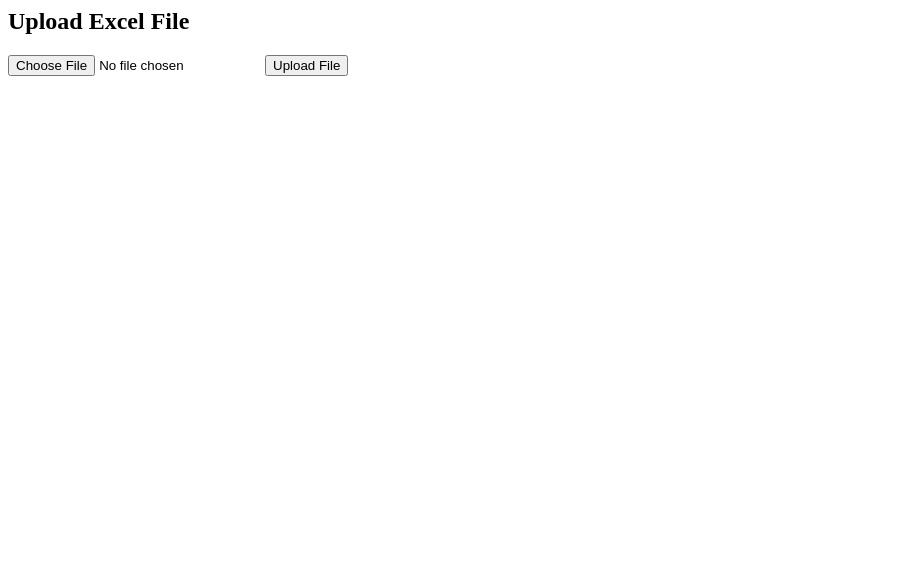
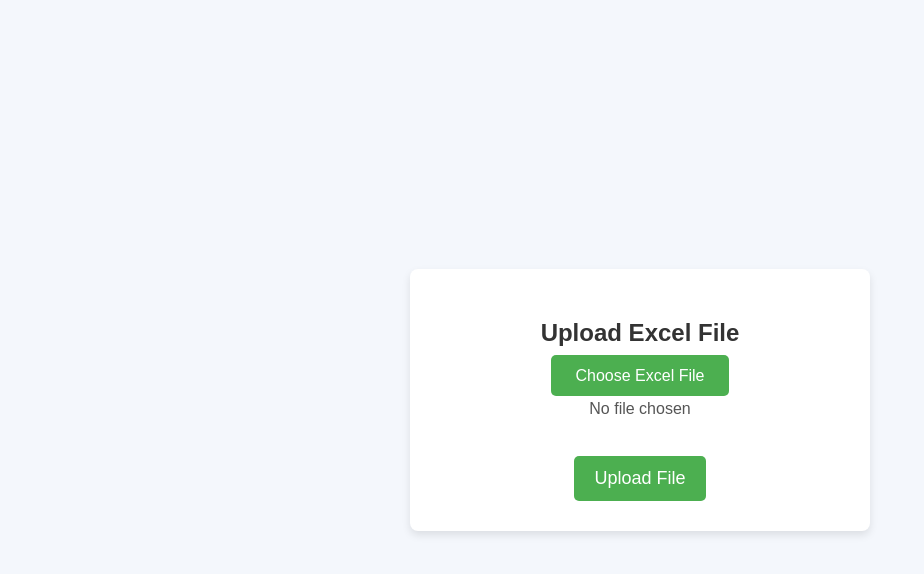
Before and after one commit to Seb19861986/convert_excel, a plain HTML site: page index.html in a window 1280 px wide. Shown: the whole page, without its empty margins (0-924 px from the left). Drawn offline with Linux system fonts and the light colour scheme.

Commit message:
Update index.html

```diff
--- a/index.html
+++ b/index.html
@@ -1,7 +1,99 @@
-<html><body>
-    <h2>Upload Excel File</h2>
-    <form action="/upload" method="post" enctype="multipart/form-data">
-        <input type="file" name="file" />
-        <input type="submit" value="Upload File" />
-    </form>
-</body></html>
+<!DOCTYPE html>
+<html lang="en">
+<head>
+    <meta charset="UTF-8">
+    <meta name="viewport" content="width=device-width, initial-scale=1.0">
+    <title>Upload Excel File</title>
+    <style>
+        body {
+            font-family: 'Arial', sans-serif;
+            background-color: #f4f7fc;
+            display: flex;
+            justify-content: center;
+            align-items: center;
+            height: 100vh;
+            margin: 0;
+        }
+
+        .container {
+            background-color: #ffffff;
+            border-radius: 8px;
+            padding: 30px;
+            box-shadow: 0 4px 8px rgba(0, 0, 0, 0.1);
+            text-align: center;
+            max-width: 400px;
+            width: 100%;
+        }
+
+        h2 {
+            color: #333;
+            font-size: 24px;
+            margin-bottom: 20px;
+        }
+
+        input[type="file"] {
+            display: none;
+        }
+
+        .file-label {
+            background-color: #4CAF50;
+            color: white;
+            padding: 12px 25px;
+            border: none;
+            border-radius: 5px;
+            font-size: 16px;
+            cursor: pointer;
+            transition: background-color 0.3s ease;
+        }
+
+        .file-label:hover {
+            background-color: #45a049;
+        }
+
+        .file-name {
+            margin-top: 15px;
+            font-size: 16px;
+            color: #555;
+        }
+
+        .upload-button {
+            background-color: #4CAF50;
+            color: white;
+            padding: 12px 20px;
+            border: none;
+            border-radius: 5px;
+            font-size: 18px;
+            cursor: pointer;
+            transition: background-color 0.3s ease;
+            margin-top: 20px;
+        }
+
+        .upload-button:hover {
+            background-color: #45a049;
+        }
+
+    </style>
+</head>
+<body>
+
+    <div class="container">
+        <h2>Upload Excel File</h2>
+        <form action="/upload" method="post" enctype="multipart/form-data">
+            <label for="file-upload" class="file-label">Choose Excel File</label>
+            <input type="file" name="file" id="file-upload" accept=".xlsx, .xls, .csv" onchange="updateFileName()">
+            <div class="file-name" id="file-name">No file chosen</div>
+            <br>
+            <input type="submit" value="Upload File" class="upload-button">
+        </form>
+    </div>
+
+    <script>
+        function updateFileName() {
+            const fileInput = document.getElementById('file-upload');
+            const fileName = fileInput.files.length > 0 ? fileInput.files[0].name : 'No file chosen';
+            document.getElementById('file-name').textContent = fileName;
+        }
+    </script>
+
+</body>
+</html>
```
